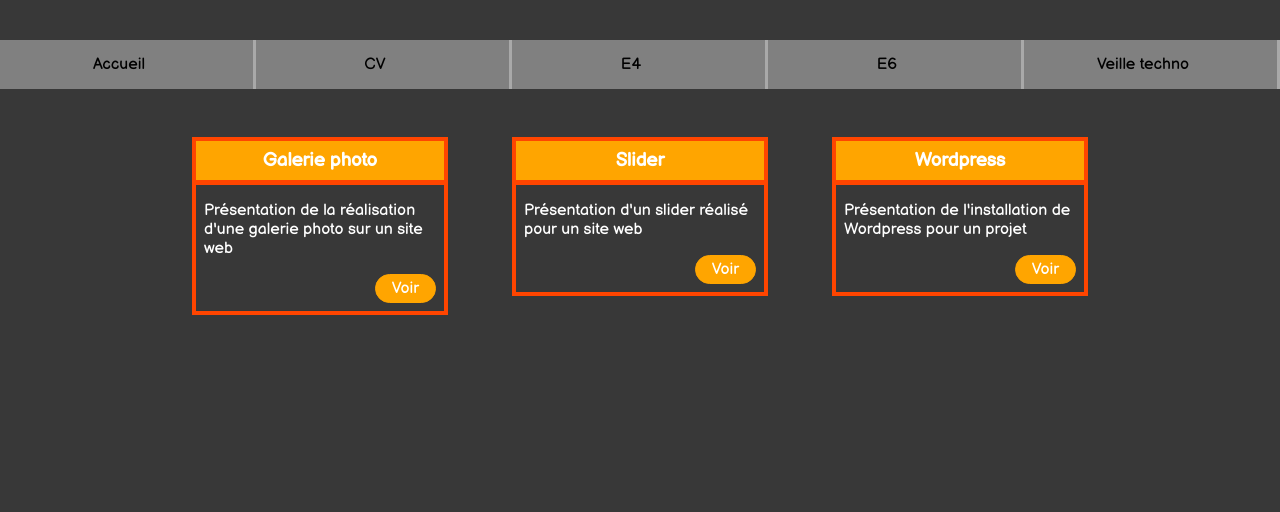
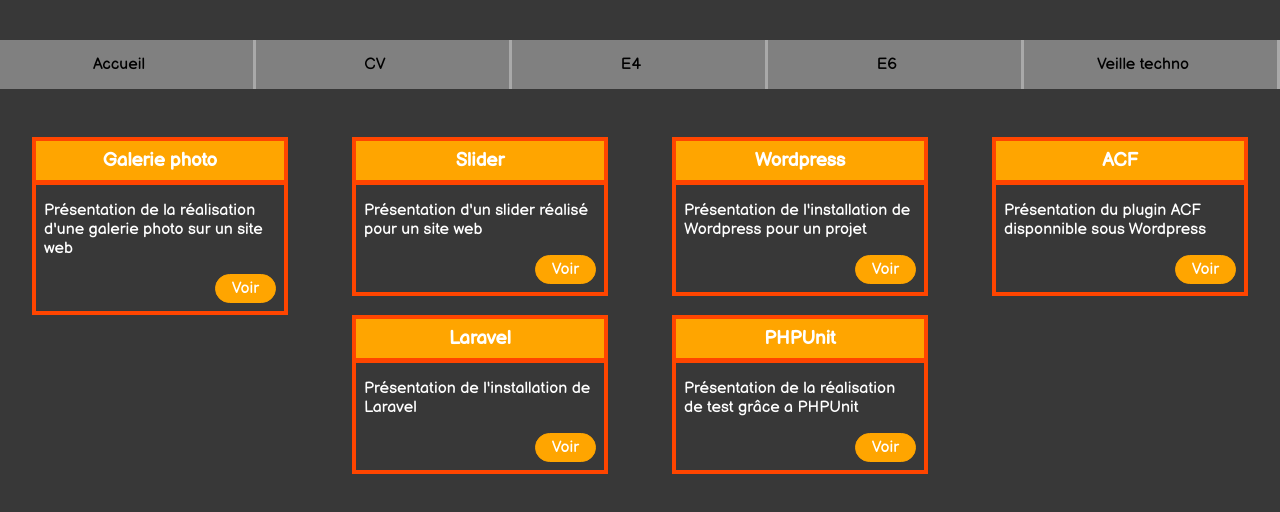
Before and after one commit to Redrix/PF, a plain HTML site: page E6.html in a window 1280 px wide. Shown: the part 122-634 px from the top of the page. Drawn offline with Linux system fonts and the light colour scheme.

Commit message:
Add files via upload

```diff
--- a/E6.html
+++ b/E6.html
@@ -60,6 +60,33 @@
                 <a class="boutton" href="Files/E6_-_Wordpress.pdf" target="blank">Voir</a>
             </div>
         </div>
+        <div class="card">
+            <div class="cardHeader">
+                <h3>ACF</h3>
+            </div>
+            <div class="cardBody">
+                <p>Présentation du plugin ACF disponnible sous Wordpress</p>
+                <a class="boutton" href="Files/E6_-_ACF.pdf" target="blank">Voir</a>
+            </div>
+        </div>
+        <div class="card">
+            <div class="cardHeader">
+                <h3>Laravel</h3>
+            </div>
+            <div class="cardBody">
+                <p>Présentation de l'installation de Laravel</p>
+                <a class="boutton" href="Files/E6_-_Laravel.pdf" target="blank">Voir</a>
+            </div>
+        </div>
+        <div class="card">
+            <div class="cardHeader">
+                <h3>PHPUnit</h3>
+            </div>
+            <div class="cardBody">
+                <p>Présentation de la réalisation de test grâce a PHPUnit</p>
+                <a class="boutton" href="Files/E6_-_PHPUnit.pdf" target="blank">Voir</a>
+            </div>
+        </div>
     </div>
 </body>
 </html>
```
